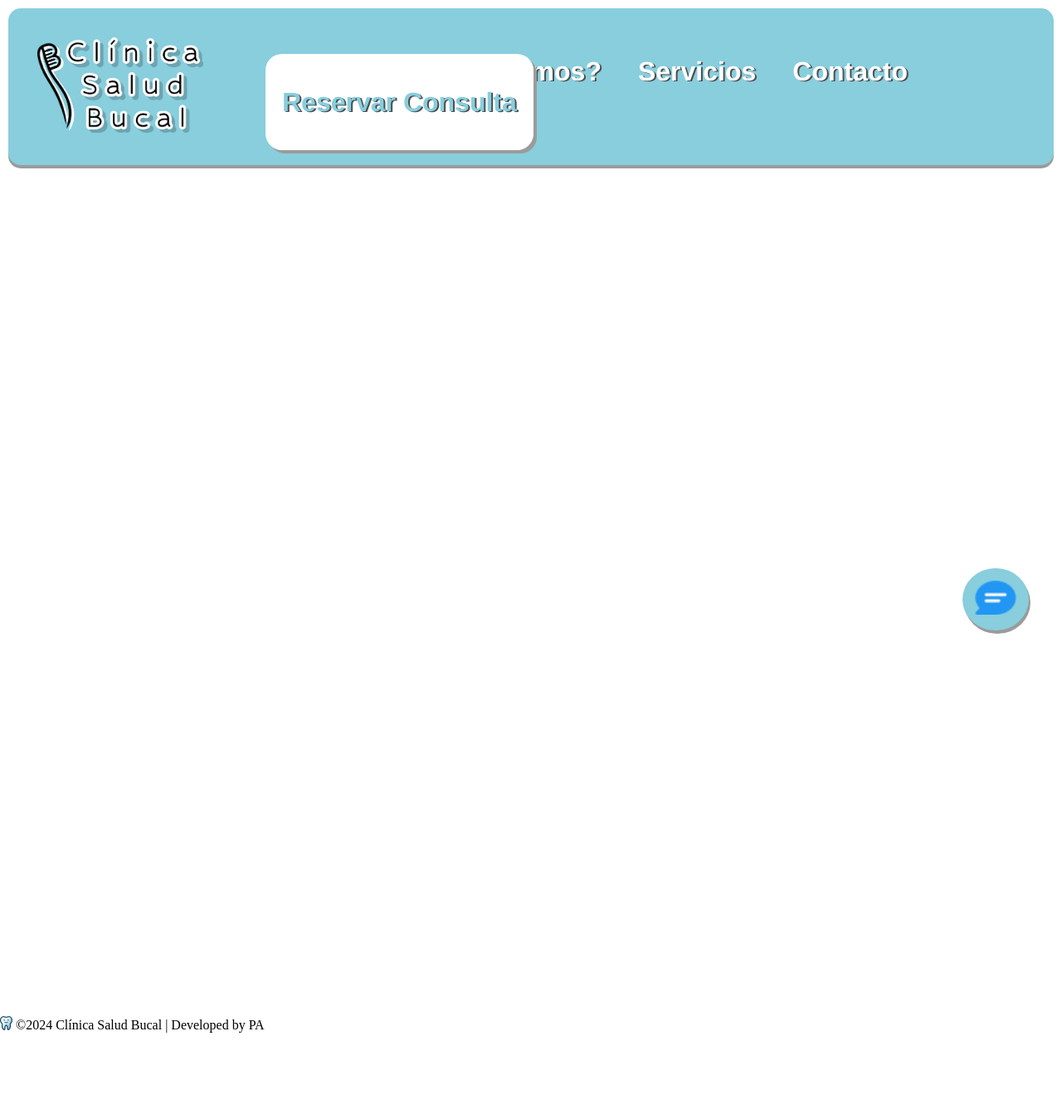
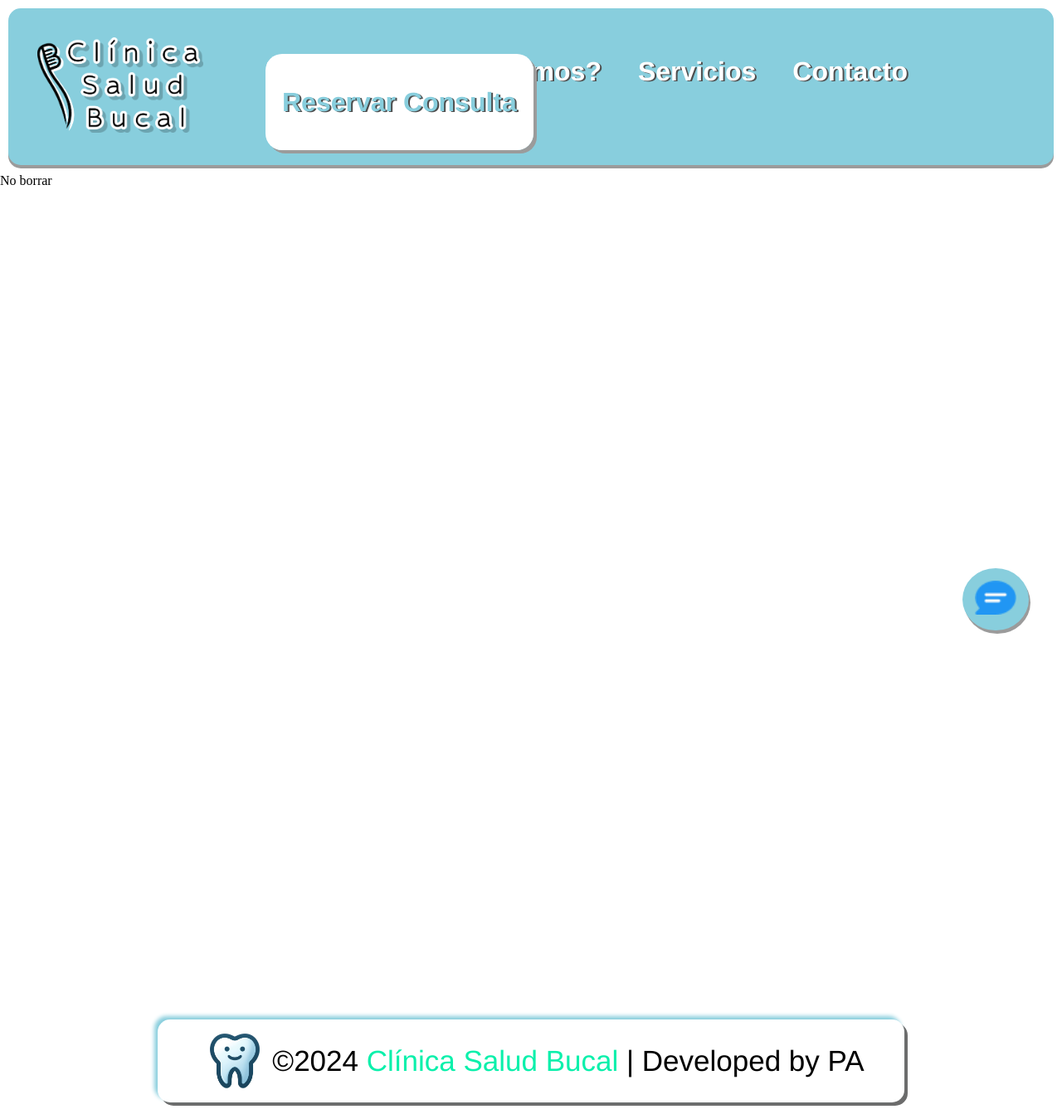
Before and after one commit to Valentin3773/Proyecto-3-BF, a PHP site: page / in a window 1280 px wide. Shown: the whole page at 83% size. Before the commit the page ends 1245 px from the top, so only its background shows below. Run offline with PHP 8.4, Linux system fonts and the light colour scheme; some web fonts are replaced.

Commit message:
Cambios en el CSS
Se agrego Footter

```diff
--- a/publicHTML/css/headerstyle.css
+++ b/publicHTML/css/headerstyle.css
@@ -4,7 +4,9 @@
     src: url(../font/Roboto_Serif/RobotoSerif-VariableFont_GRAD\,opsz\,wdth\,wght.ttf);
 }
 
-html, body, #container {
+html,
+body,
+#container {
 
     width: 100%;
     height: 100%;
@@ -37,13 +39,12 @@ nav ul li a {
     text-decoration: none;
 }
 
-@media screen and (min-width: 100px) and (max-width: 800px) {
+footer {
+    font-family: RobotoSerif, 'Franklin Gothic Medium', 'Arial Narrow', Arial, sans-serif;
+    font-weight: 400;
+    font-size: 35px;
+}
 
-    header {
-
-
-    }
-}
 
 @media screen and (min-width: 800px) {
 
@@ -116,42 +117,52 @@ nav ul li a {
     }
 
     #btnchat img {
-
         width: 50px;
     }
 
     #main {
-
         display: block;
         margin-bottom: 60%;
     }
 
-    #logofooter {
-
-        width: 15px;
+    footer {
+        text-align: center;
+        padding: 20px;
     }
 
-    #container {
-
-        display: block;
+    #logofooter {
+        width: 60px;
+        margin: 15px;
     }
 
-    #footer {
-
-        display: block;
-        text-align: center;
+    #contFooter {
+        width: 900px;
+        height: 100px;
+        display: inline-flex;
+        align-items: center;
+        justify-content: center;
+        background-color: white;
+        border-radius: 15px;
+        box-shadow: -4px -4px 5px #88CEDD, 4px 4px #6C6C6C;
     }
 
-    #footer p {
-
-        text-justify: auto;
-        display: inline;
+    #ftFont {
+        color: #0AF0AB;
     }
 
     #pablo {
-
         background-color: white;
         height: 1000px;
         width: 1000px;
     }
 }
+
+@media screen and (min-width: 100px) and (max-width: 800px) {
+    header {
+        height: 100px;
+        width: 400px;
+        box-shadow: 0 4px 0 #9B9B9B;
+        display: flex;
+    }
+
+}
--- a/publicHTML/index.html
+++ b/publicHTML/index.html
@@ -60,7 +60,7 @@
                 <section>
 
                     <div id="pablo">
-
+                        No borrar
                     </div>
 
                 </section>
@@ -78,15 +78,10 @@
             </main>
 
             <footer>
-
-                    <p>
-
-                        <img src="img/favicon.ico" alt="logofooter" id="logofooter" title="Clínica Salud Bucal">
-                        &copy;2024 <span>Clínica Salud Bucal</span> | Developed by PA
-
-                    </p>
-
-
+                <div id="contFooter">
+                    <img src="img/favicon.ico" alt="logofooter" id="logofooter" title="Clínica Salud Bucal">
+                    <stag> &copy;2024 <stag id="ftFont"> Clínica Salud Bucal </stag> | Developed by PA </stag>
+                </div>
             </footer>
 
         </div>
```
